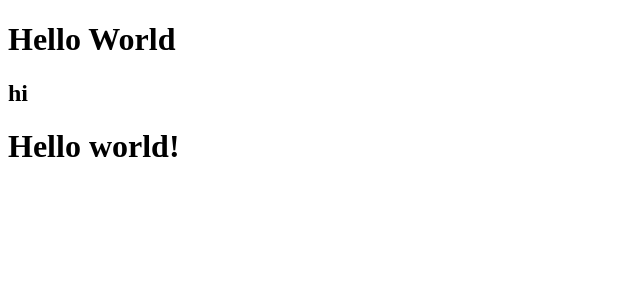
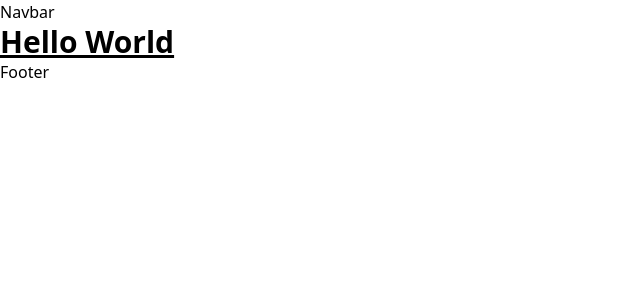
Before and after one commit to rohitverse/OneView, a Next.js app: page / in a window 1280 px wide. Shown: the top 300 px of the page, without its empty margins (0-640 px from the left). Built offline with nearby package versions, Linux system fonts and the light colour scheme.

Commit message:
routing commit

```diff
--- /dev/null
+++ b/components/Footer.jsx
@@ -0,0 +1,5 @@
+import React from 'react';
+
+const Footer = () => <div>Footer</div>;
+
+export default Footer;
--- /dev/null
+++ b/components/Navbar.jsx
@@ -0,0 +1,5 @@
+import React from 'react';
+
+const Navbar = () => <div>Navbar</div>;
+
+export default Navbar;
--- /dev/null
+++ b/components/index.js
@@ -0,0 +1,4 @@
+import Navbar from './Navbar';
+import Footer from './Footer';
+
+export { Navbar, Footer };
--- /dev/null
+++ b/pages/_app.js
@@ -0,0 +1,22 @@
+import Script from 'next/script';
+import { ThemeProvider } from 'next-themes';
+
+import { Navbar, Footer } from '../components';
+import '../styles/globals.css';
+
+const MyApp = ({ Component, pageProps }) => (
+  <ThemeProvider enableSystem attribute="class">
+    <div className="dark:bg-nft-dark bg-white min-h-screen">
+      <Navbar />
+      <Component {...pageProps} />
+      <Footer />
+    </div>
+
+    <Script
+      src="https://kit.fontawesome.com/e520229f04.js"
+      crossorigin="anonymous"
+    />
+  </ThemeProvider>
+);
+
+export default MyApp;
--- a/pages/done.js
+++ /dev/null
@@ -1,4 +0,0 @@
-import React from 'react';
-
-const done = () => <div>done</div>;
-export default done;
--- a/pages/index.js
+++ b/pages/index.js
@@ -1,8 +1,6 @@
 const Home = () => (
   <div>
     <h1 className="text-3xl font-bold underline">Hello World</h1>
-    <h2 className="font font-extralight bg-slate-600">hi</h2>
-    <h1 className="text-3xl font-bold underline">Hello world!</h1>
   </div>
 );
 
```
Also changed, not shown: pages/created-nft.js (added), pages/my-nft.js (added), pages/nft-details.js (added).
